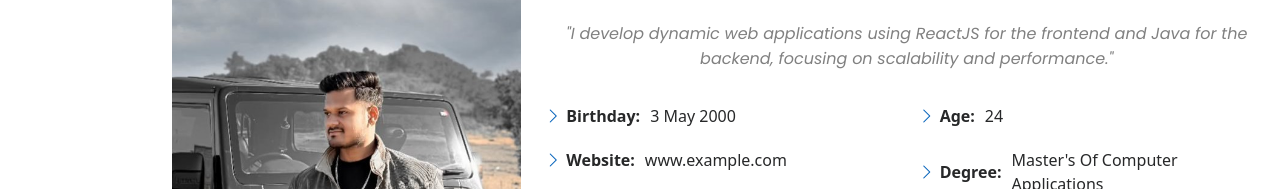
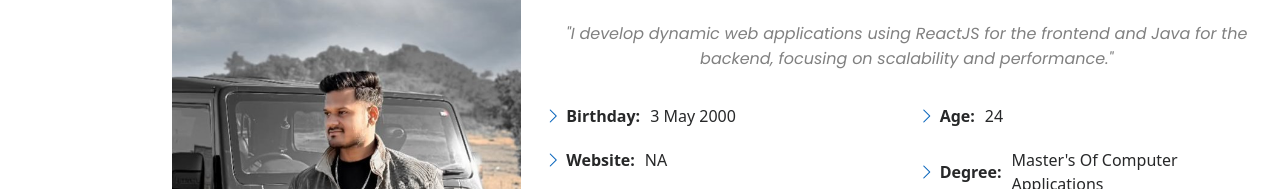
Before and after one commit to Shubham-kurude/Shubham_Portfolio, a plain HTML site: page index.html in a window 1280 px wide. Shown: the part 1136-1325 px from the top of the page. Drawn offline with nearby package versions, Linux system fonts and the light colour scheme.

Commit message:
removed website From About

```diff
--- a/index.html
+++ b/index.html
@@ -183,7 +183,7 @@ body {
               <div class="col-lg-6">
                 <ul>
                   <li><i class="bi bi-chevron-right"></i> <strong>Birthday:</strong> <span>3 May 2000</span></li>
-                  <li><i class="bi bi-chevron-right"></i> <strong>Website:</strong> <span>www.example.com</span></li>
+                  <li><i class="bi bi-chevron-right"></i> <strong>Website:</strong> <span>NA</span></li>
                   <li><i class="bi bi-chevron-right"></i> <strong>Phone:</strong> <span>+917058355940</span></li>
                   <li><i class="bi bi-chevron-right"></i> <strong>City:</strong> <span>Pune india</span></li>
                 </ul>
```
